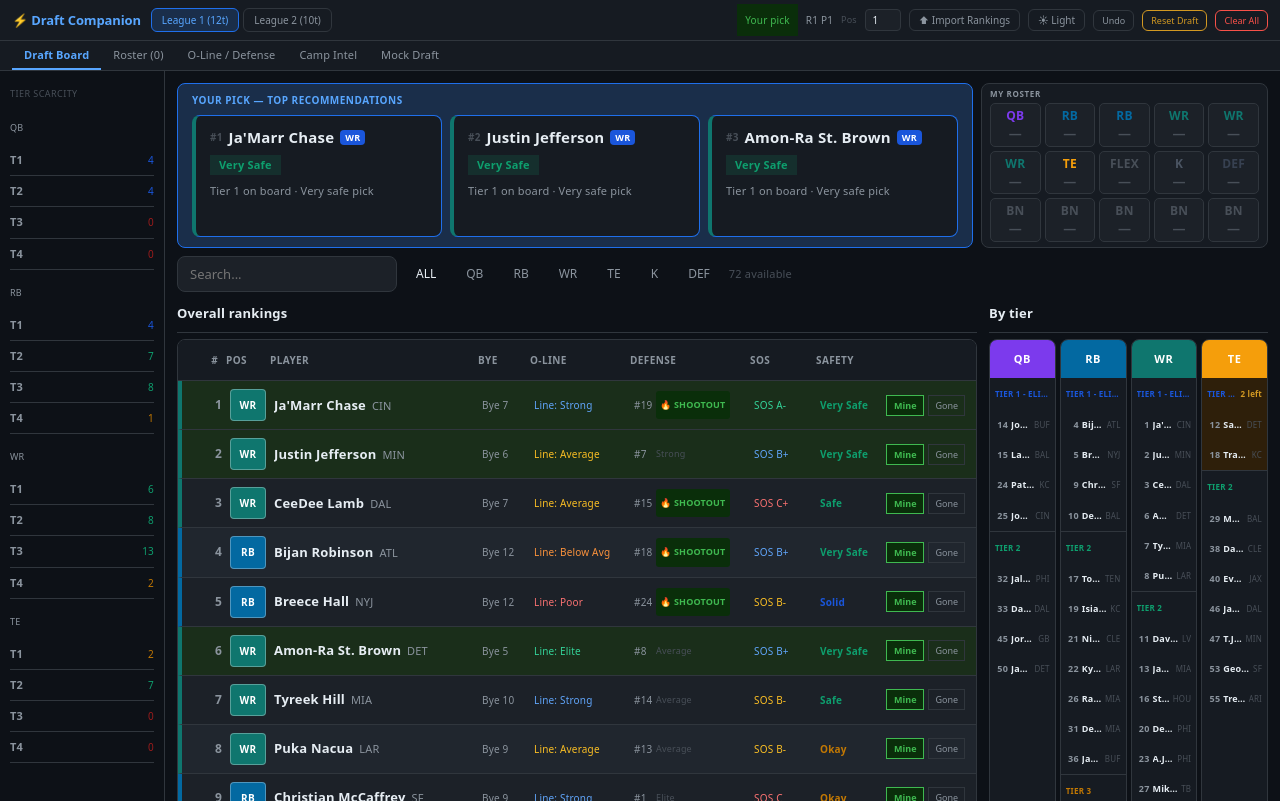
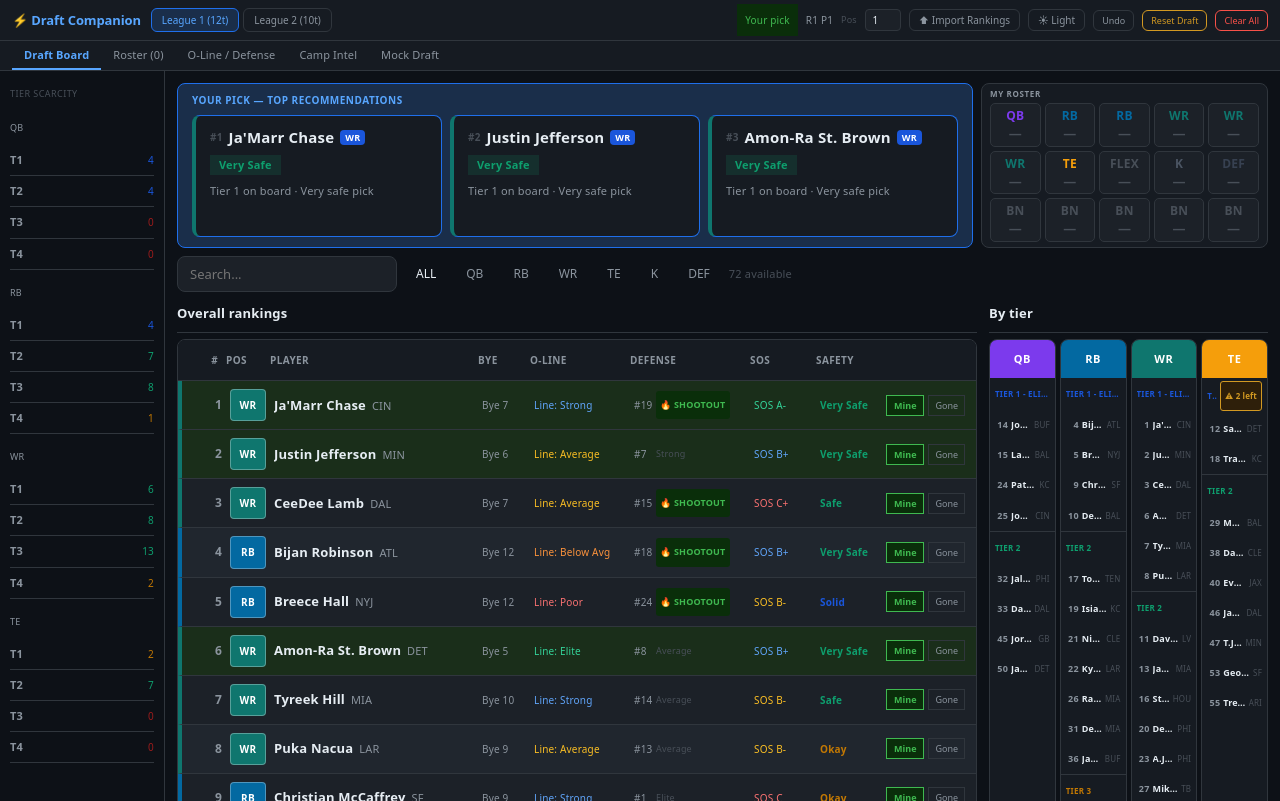
Before and after one commit to Parth33/fantasy-draft-server, a React (Vite) app in the folder fantasy-draft-companion/: page / in a window 1280 px wide. Built offline with nearby package versions, Linux system fonts and the light colour scheme.

Commit message:
consistent tier scarcity warning in cheat sheet panel

```diff
--- a/fantasy-draft-companion/src/App.jsx
+++ b/fantasy-draft-companion/src/App.jsx
@@ -1149,10 +1149,10 @@ export default function App() {
                             const cliffTint=ps.length<=2;
                             const label=`Tier ${tier}${tier===1?" - Elite":""}`;
                             return (
-                              <div key={tier} style={{background:cliffTint?"var(--bg-warn)":"transparent",borderTop:ti>0?"1px solid var(--border)":"none"}}>
+                              <div key={tier} style={{borderTop:ti>0?"1px solid var(--border)":"none"}}>
                                 <div style={{display:"flex",alignItems:"center",justifyContent:"space-between",gap:3,padding:"3px 5px",minWidth:0}}>
                                   <span style={{fontSize:8,fontWeight:800,color:TIER_COLORS[tier]||"#888",textTransform:"uppercase",letterSpacing:"0.03em",whiteSpace:"nowrap",overflow:"hidden",textOverflow:"ellipsis",minWidth:0,flex:1}}>{label}</span>
-                                  {cliffTint&&<span style={{fontSize:8,fontWeight:700,color:"var(--text-warning)",whiteSpace:"nowrap",flexShrink:0}}>{ps.length} left</span>}
+                                  {cliffTint&&<span style={{fontSize:8,fontWeight:800,color:"var(--text-warning)",background:"var(--bg-warn)",border:"1px solid var(--text-warning)",borderRadius:3,padding:"1px 4px",whiteSpace:"nowrap",flexShrink:0,letterSpacing:"0.02em"}}>⚠ {ps.length} left</span>}
                                 </div>
                                 {ps.map(p=>(
                                   <div key={p.id} onClick={()=>setSelected(p)} title={`${p.name} (${p.team})`} style={{display:"flex",alignItems:"baseline",gap:3,padding:"2px 5px",cursor:"pointer",minWidth:0}}>
```
